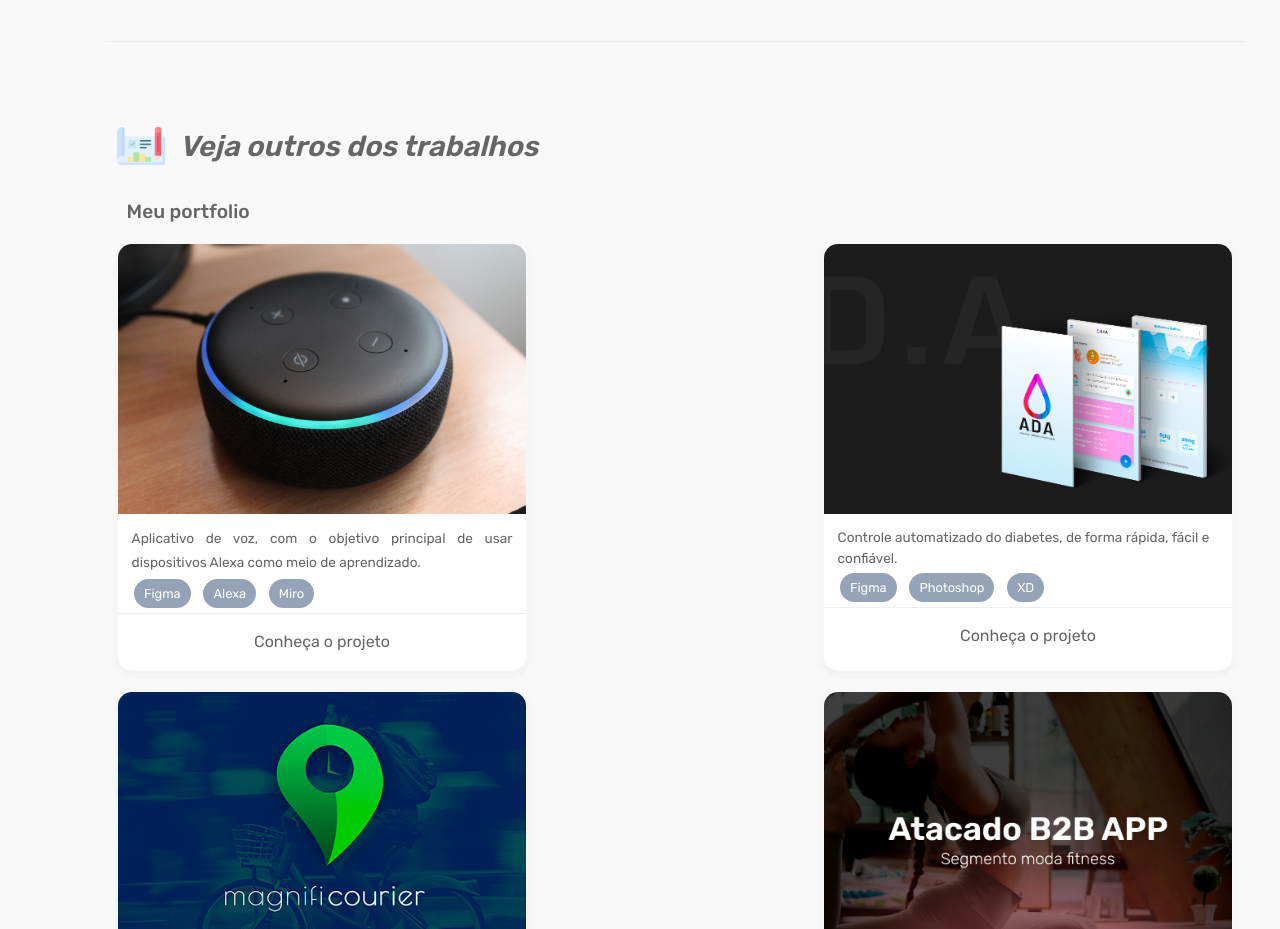
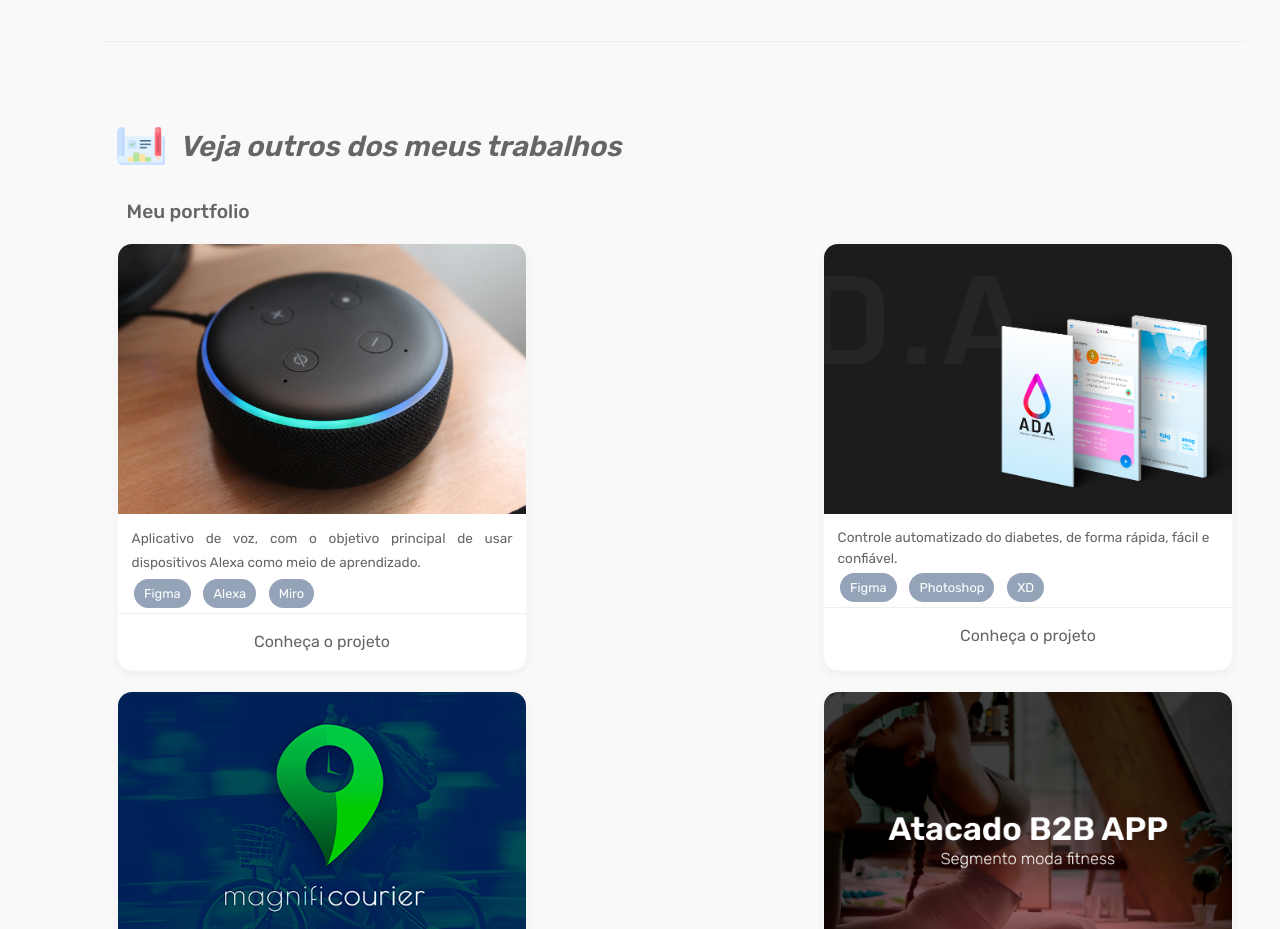
Before and after one commit to MiltonNeto/miltonneto.com.br, a Next.js app: page /ProjectEuroland in a window 1280 px wide. Shown: the part 4540-5469 px from the top of the page. Built offline with nearby package versions, Linux system fonts and the light colour scheme.

Commit message:
Update ProjectEuroland.tsx

```diff
--- a/pages/ProjectEuroland.tsx
+++ b/pages/ProjectEuroland.tsx
@@ -58,7 +58,7 @@
 
                 <h3 className="sectionTitle">
                     <Image src="/images/icones/plan-color.png" width='48' height='48' alt="O que eu faço" className="sectionTitleIcon" />
-                    <span>Veja outros dos trabalhos</span>
+                    <span>Veja outros dos meus trabalhos</span>
                 </h3>
                 <SectionPortfolio />
 
```
